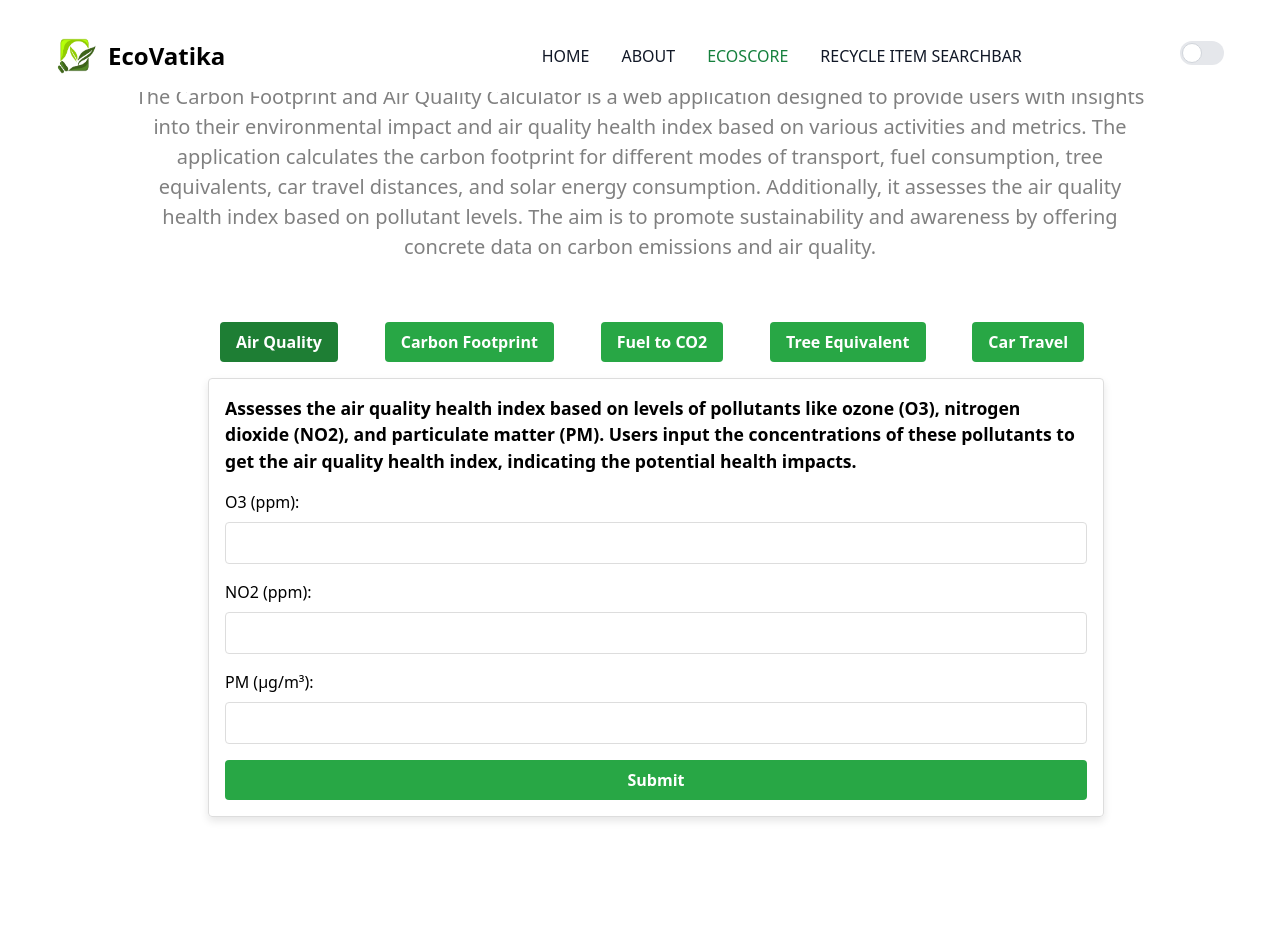
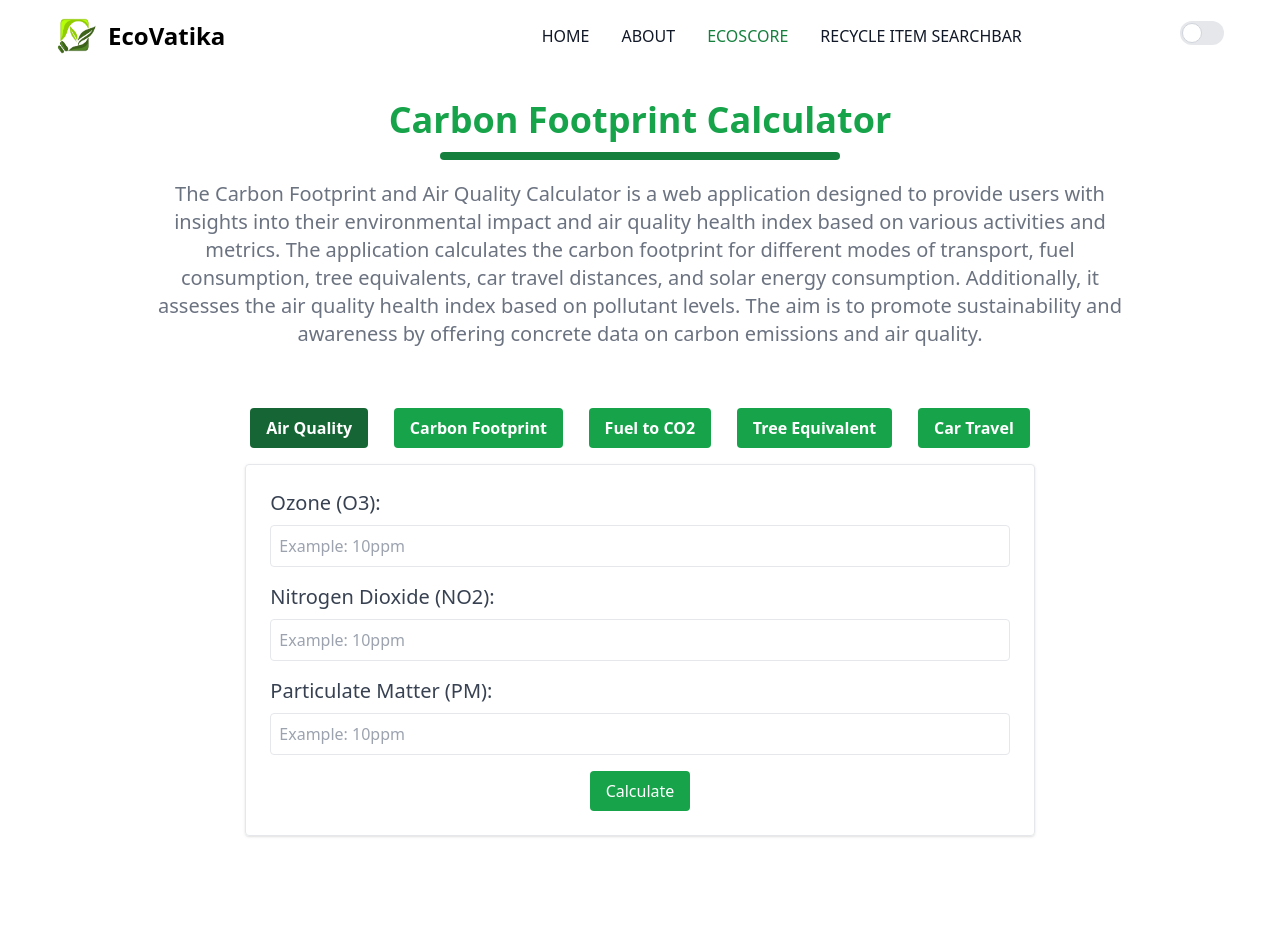
Before and after one commit to VrandaaGarg/EcoVatika, a React (Vite) app in the folder client/: page /EcoScore in a window 1280 px wide. Shown: the top 945 px of the page. Built offline with nearby package versions, Linux system fonts and the light colour scheme.

Commit message:
EcoScore+Footer done with dark theme+responsive

```diff
--- a/client/src/components/EcoScore/EcoScore.jsx
+++ b/client/src/components/EcoScore/EcoScore.jsx
@@ -1,7 +1,5 @@
-/* eslint-disable no-unused-vars */
 import React, { useState } from "react";
 import axios from "axios";
-import styles from "./tab.module.css";
 
 const EcoScore = () => {
   const [activeTab, setActiveTab] = useState("AirQuality");
@@ -204,9 +202,16 @@ const EcoScore = () => {
   };
 
   return (
-    <div className="mb-24">
-      <h1 className={styles.tabsMainHeading}>Carbon Footprint Calculator</h1>
-      <h3 className={styles.tabsMainDescription}>
+    <div className="pt-20 pb-24 dark:bg-black">
+      <div className="grid place-content-center gap-3">
+        <h1 className="text-green-600 text-center font-bold text-xl md:text-4xl mt-5 dark:text-[#7cd136]">
+          Carbon Footprint Calculator
+        </h1>
+        <div className="flex justify-center">
+          <div className="h-2 w-[20vw] md:w-[50vh] bg-green-700 rounded-xl"></div>
+        </div>
+      </div>
+      <h3 className="text-center font-medium text-gray-500  px-5 text-sm md:text-xl mt-5 mb-9 dark:mb-16 max-w-5xl mx-auto dark:text-gray-300">
         The Carbon Footprint and Air Quality Calculator is a web application
         designed to provide users with insights into their environmental impact
         and air quality health index based on various activities and metrics.
@@ -217,123 +222,144 @@ const EcoScore = () => {
         sustainability and awareness by offering concrete data on carbon
         emissions and air quality.
       </h3>
-      <div className={styles.tabsContainer}>
-        <div className={styles.buttonGroup}>
+      <div className="flex justify-center ">
+        <div className="mx-4 md:w-2/3 p-6 px-4 md:px-8 dark:bg-gray-800 rounded-2xl">
+          <div className="flex flex-wrap justify-around mb-4 gap-4">
             <button
-            className={`${styles.tabButton} ${
-              activeTab === "AirQuality" ? styles.active : ""
+              className={`bg-green-600 font-bold text-sm md:text-base py-1 md:py-2 px-2 md:px-4 rounded ${
+                activeTab === "AirQuality"
+                  ? "bg-green-800 dark:bg-[#7cd136] text-white dark:text-black"
+                  : "text-white"
               }`}
               onClick={() => setActiveTab("AirQuality")}
             >
               Air Quality
             </button>
             <button
-            className={`${styles.tabButton} ${
-              activeTab === "CarbonFootprint" ? styles.active : ""
+              className={`bg-green-600 font-bold text-sm md:text-base py-1 md:py-2 px-2 md:px-4 rounded ${
+                activeTab === "CarbonFootprint"
+                  ? "bg-green-800 dark:bg-[#7cd136] text-white dark:text-black"
+                  : "text-white"
               }`}
               onClick={() => setActiveTab("CarbonFootprint")}
             >
               Carbon Footprint
             </button>
             <button
-            className={`${styles.tabButton} ${
-              activeTab === "FuelToCO2" ? styles.active : ""
+              className={`bg-green-600 font-bold text-sm md:text-base py-1 md:py-2 px-2 md:px-4 rounded ${
+                activeTab === "FuelToCO2"
+                  ? "bg-green-800 dark:bg-[#7cd136] text-white dark:text-black"
+                  : "text-white"
               }`}
               onClick={() => setActiveTab("FuelToCO2")}
             >
               Fuel to CO2
             </button>
-
             <button
-            className={`${styles.tabButton} ${
-              activeTab === "TreeEquivalent" ? styles.active : ""
+              className={`bg-green-600 font-bold text-sm md:text-base py-1 md:py-2 px-2 md:px-4 rounded ${
+                activeTab === "TreeEquivalent"
+                  ? "bg-green-800 dark:bg-[#7cd136] text-white dark:text-black"
+                  : "text-white"
               }`}
               onClick={() => setActiveTab("TreeEquivalent")}
             >
               Tree Equivalent
             </button>
             <button
-            className={`${styles.tabButton} ${
-              activeTab === "CarTravel" ? styles.active : ""
+              className={`bg-green-600 font-bold text-sm md:text-base py-1 md:py-2 px-2 md:px-4 rounded ${
+                activeTab === "CarTravel"
+                  ? "bg-green-800 dark:bg-[#7cd136] text-white dark:text-black"
+                  : "text-white"
               }`}
               onClick={() => setActiveTab("CarTravel")}
             >
               Car Travel
             </button>
           </div>
-
           {activeTab === "AirQuality" && (
-          <div className={styles.tabContent}>
-            <h4 className={styles.tabHeading}>
-              Assesses the air quality health index based on levels of
-              pollutants like ozone (O3), nitrogen dioxide (NO2), and
-              particulate matter (PM). Users input the concentrations of these
-              pollutants to get the air quality health index, indicating the
-              potential health impacts.
-            </h4>
-            <form onSubmit={handleAirQualitySubmit} className={styles.tabForm}>
-              <label className={styles.tabLabel}>O3 (ppm):</label>
+            <div className="mt-4 p-6 border rounded shadow">
+              <form onSubmit={handleAirQualitySubmit}>
+                <div className="mb-4">
+                  <label className="block text-gray-700 dark:text-white text-base md:text-xl mb-2">
+                    Ozone (O3):
+                  </label>
                   <input
-                type="number"
-                step="0.01"
+                    type="text"
+                    placeholder="Example: 10ppm"
+                    className="border rounded p-1 md:p-2 w-full"
                     value={airQualityData.o3}
                     onChange={(e) =>
-                  setAirQualityData({ ...airQualityData, o3: e.target.value })
+                      setAirQualityData({
+                        ...airQualityData,
+                        o3: e.target.value,
+                      })
                     }
-                className={styles.tabInput}
                   />
-              <label className={styles.tabLabel}>NO2 (ppm):</label>
+                </div>
+                <div className="mb-4">
+                  <label className="block text-gray-700 dark:text-white text-base md:text-xl mb-2">
+                    Nitrogen Dioxide (NO2):
+                  </label>
                   <input
-                type="number"
-                step="0.01"
+                    type="text"
+                    placeholder="Example: 10ppm"
+                    className="border rounded p-1 md:p-2 w-full"
                     value={airQualityData.no2}
                     onChange={(e) =>
-                  setAirQualityData({ ...airQualityData, no2: e.target.value })
+                      setAirQualityData({
+                        ...airQualityData,
+                        no2: e.target.value,
+                      })
                     }
-                className={styles.tabInput}
                   />
-              <label className={styles.tabLabel}>PM (µg/m³):</label>
+                </div>
+                <div className="mb-4">
+                  <label className="block text-gray-700 dark:text-white text-base md:text-xl mb-2">
+                    Particulate Matter (PM):
+                  </label>
                   <input
-                type="number"
-                step="0.01"
+                    type="text"
+                    placeholder="Example: 10ppm"
+                    className="border rounded p-1 md:p-2 w-full"
                     value={airQualityData.pm}
                     onChange={(e) =>
-                  setAirQualityData({ ...airQualityData, pm: e.target.value })
+                      setAirQualityData({
+                        ...airQualityData,
+                        pm: e.target.value,
+                      })
                     }
-                className={styles.tabInput}
                   />
-              <button type="submit" className={styles.tabButtonSubmit}>
-                Submit
+                </div>
+                <div className="flex justify-center">
+                  <button
+                    type="submit"
+                    className="bg-green-600 text-white py-2 px-4 rounded dark:bg-[#7cd136] dark:text-black"
+                  >
+                    Calculate
                   </button>
+                </div>
                 {airQualityData.result && (
-                <div className={styles.tabResult}>
-                  Health Index: {airQualityData.result}
-                </div>
+                  <p className="mt-4 text-green-600 font-bold">
+                    Air Quality Health Index: {airQualityData.result}
+                  </p>
                 )}
                 {airQualityData.error && (
-                <div className={styles.tabError}>{airQualityData.error}</div>
+                  <p className="mt-4 text-red-600">{airQualityData.error}</p>
                 )}
               </form>
             </div>
           )}
-
           {activeTab === "CarbonFootprint" && (
-          <div className={styles.tabContent}>
-            <h4 className={styles.tabHeading}>
-              Calculates the carbon footprint from the consumption of solar
-              energy. Users input the amount of energy consumed to receive the
-              carbon equivalent emissions.
-            </h4>
-            <form
-              onSubmit={handleCarbonFootprintSubmit}
-              className={styles.tabForm}
-            >
-              <label className={styles.tabLabel}>
-                Energy Consumption (kWh):
+            <div className="mt-4 p-6 border rounded shadow">
+              <form onSubmit={handleCarbonFootprintSubmit}>
+                <div className="mb-4">
+                  <label className="block text-gray-700 dark:text-white text-base md:text-xl mb-2">
+                    Solar Energy Consumption (kWh):
                   </label>
                   <input
-                type="number"
-                step="0.01"
+                    type="text"
+                    placeholder="Example: 500kWh"
+                    className="border rounded p-1 md:p-2 w-full"
                     value={carbonFootprintData.consumption}
                     onChange={(e) =>
                       setCarbonFootprintData({
@@ -341,119 +367,112 @@ const EcoScore = () => {
                         consumption: e.target.value,
                       })
                     }
-                className={styles.tabInput}
                   />
-              <button type="submit" className={styles.tabButtonSubmit}>
-                Submit
+                </div>
+                <div className="flex justify-center">
+                  <button
+                    type="submit"
+                    className="bg-green-600 text-white py-2 px-4 rounded dark:bg-[#7cd136] dark:text-black"
+                  >
+                    Calculate
                   </button>
+                </div>
                 {carbonFootprintData.result && (
-                <div className={styles.tabResult}>
-                  Carbon Equivalent: {carbonFootprintData.result} kg CO2e
-                </div>
+                  <p className="mt-4 text-green-600 font-bold">
+                    Carbon Equivalent: {carbonFootprintData.result}
+                  </p>
                 )}
                 {carbonFootprintData.error && (
-                <div className={styles.tabError}>
+                  <p className="mt-4 text-red-600">
                     {carbonFootprintData.error}
-                </div>
+                  </p>
                 )}
               </form>
             </div>
           )}
-
           {activeTab === "FuelToCO2" && (
-          <div className={styles.tabContent}>
-            <h4 className={styles.tabHeading}>
-              Estimates the carbon dioxide equivalent emissions produced from
-              burning a specified amount of fuel (in litres). Users input the
-              type of fuel and the amount consumed to get the carbon equivalent.
-            </h4>
-            <form onSubmit={handleFuelToCO2Submit} className={styles.tabForm}>
-              <label className={styles.tabLabel}>Fuel Type:</label>
-              <select
-                value="Petrol"
-                onChange={(e) =>
-                  setFuelData({ ...fuelData, type: e.target.value })
-                }
-                className={styles.tabInput}
-              >
-                <option value="Petrol">Petrol</option>
-                <option value="Diesel">Diesel</option>
-                <option value="NaturalGas">Natural Gas</option>
-              </select>
-              <label className={styles.tabLabel}>Litres:</label>
+            <div className="mt-4 p-6 border rounded shadow">
+              <form onSubmit={handleFuelToCO2Submit}>
+                <div className="mb-4">
+                  <label className="block text-gray-700 dark:text-white text-base md:text-xl mb-2">
+                    Fuel Consumption (litres):
+                  </label>
                   <input
-                type="number"
-                step="0.01"
+                    type="text"
+                    placeholder="Example: Diesel 10L"
+                    className="border rounded p-1 md:p-2 w-full"
                     value={fuelData.litres}
                     onChange={(e) =>
                       setFuelData({ ...fuelData, litres: e.target.value })
                     }
-                className={styles.tabInput}
                   />
-              <button type="submit" className={styles.tabButtonSubmit}>
-                Submit
+                </div>
+                <div className="flex justify-center">
+                  <button
+                    type="submit"
+                    className="bg-green-600 text-white py-2 px-4 rounded dark:bg-[#7cd136] dark:text-black"
+                  >
+                    Calculate
                   </button>
+                </div>
                 {fuelData.result && (
-                <div className={styles.tabResult}>
-                  Carbon Equivalent: {fuelData.result} kg CO2e
-                </div>
+                  <p className="mt-4 text-green-600 font-bold">
+                    Carbon Equivalent: {fuelData.result}
+                  </p>
                 )}
                 {fuelData.error && (
-                <div className={styles.tabError}>{fuelData.error}</div>
+                  <p className="mt-4 text-red-600">{fuelData.error}</p>
                 )}
               </form>
             </div>
           )}
-
           {activeTab === "TreeEquivalent" && (
-          <div className={styles.tabContent}>
-            <h4 className={styles.tabHeading}>
-              Converts a given weight (in kg) of carbon emissions into the
-              equivalent number of trees needed to offset those emissions. Users
-              input the weight of emissions to see how many trees are required
-              to absorb that amount of CO2.
-            </h4>
-            <form
-              onSubmit={handleTreeEquivalentSubmit}
-              className={styles.tabForm}
-            >
-              <label className={styles.tabLabel}>Weight (kg):</label>
+            <div className="mt-4 p-6 border rounded shadow">
+              <form onSubmit={handleTreeEquivalentSubmit}>
+                <div className="mb-4">
+                  <label className="block text-gray-700 dark:text-white text-base md:text-xl mb-2">
+                    Weight (kg):
+                  </label>
                   <input
-                type="number"
-                step="0.01"
+                    type="text"
+                    placeholder="Example: 200kg"
+                    className="border rounded p-1 md:p-2 w-full"
                     value={treeData.weight}
                     onChange={(e) =>
                       setTreeData({ ...treeData, weight: e.target.value })
                     }
-                className={styles.tabInput}
                   />
-              <button type="submit" className={styles.tabButtonSubmit}>
-                Submit
+                </div>
+                <div className="flex justify-center">
+                  <button
+                    type="submit"
+                    className="bg-green-600 text-white py-2 px-4 rounded dark:bg-[#7cd136] dark:text-black"
+                  >
+                    Calculate
                   </button>
+                </div>
                 {treeData.result && (
-                <div className={styles.tabResult}>
+                  <p className="mt-4 text-green-600 font-bold">
                     Number of Trees: {treeData.result}
-                </div>
+                  </p>
                 )}
                 {treeData.error && (
-                <div className={styles.tabError}>{treeData.error}</div>
+                  <p className="mt-4 text-red-600">{treeData.error}</p>
                 )}
               </form>
             </div>
           )}
-
           {activeTab === "CarTravel" && (
-          <div className={styles.tabContent}>
-            <h4 className={styles.tabHeading}>
-              Calculates the carbon footprint for a given distance traveled by
-              car. Users input the distance traveled in kilometers to receive
-              the carbon equivalent emissions for that journey.
-            </h4>
-            <form onSubmit={handleCarTravelSubmit} className={styles.tabForm}>
-              <label className={styles.tabLabel}>Distance (km):</label>
+            <div className="mt-4 p-6 border rounded shadow">
+              <form onSubmit={handleCarTravelSubmit}>
+                <div className="mb-4">
+                  <label className="block text-gray-700 dark:text-white text-base md:text-xl mb-2">
+                    Distance (km):
+                  </label>
                   <input
-                type="number"
-                step="0.01"
+                    type="text"
+                    placeholder="Example: 85km"
+                    className="border rounded p-1 md:p-2 w-full"
                     value={carTravelData.distance}
                     onChange={(e) =>
                       setCarTravelData({
@@ -461,24 +480,30 @@ const EcoScore = () => {
                         distance: e.target.value,
                       })
                     }
-                className={styles.tabInput}
                   />
-              <button type="submit" className={styles.tabButtonSubmit}>
-                Submit
+                </div>
+                <div className="flex justify-center">
+                  <button
+                    type="submit"
+                    className="bg-green-600 dark:bg-[#7cd136] dark:text-black text-white py-2 px-4 rounded"
+                  >
+                    Calculate
                   </button>
+                </div>
                 {carTravelData.result && (
-                <div className={styles.tabResult}>
-                  Carbon Equivalent: {carTravelData.result} kg CO2e
-                </div>
+                  <p className="mt-4 text-green-600 font-bold">
+                    Carbon Equivalent: {carTravelData.result}
+                  </p>
                 )}
                 {carTravelData.error && (
-                <div className={styles.tabError}>{carTravelData.error}</div>
+                  <p className="mt-4 text-red-600">{carTravelData.error}</p>
                 )}
               </form>
             </div>
           )}
         </div>
       </div>
+    </div>
   );
 };
 
--- a/client/src/components/EcoScore/tab.module.css
+++ /dev/null
@@ -1,162 +0,0 @@
-/* tab.module.css */
-
-.tabsMainHeading {
-  color: #1e7e34;
-  text-align: center;
-  font-weight: bold;
-  font-size: 28px;
-  margin-top: 20px;
-}
-
-.tabsMainDescription {
-  text-align: center;
-  font-weight: 500;
-  color: gray;
-  font-size: 20px;
-  margin-top: 20px;
-  margin-bottom: 60px;
-}
-
-.tabsContainer {
-  margin: 1rem;
-}
-
-.buttonGroup {
-  display: flex;
-  flex-wrap: wrap;
-  justify-content: space-around;
-  margin-bottom: 1rem;
-  gap: 15px;
-}
-
-.tabButton {
-  background-color: #28a745;
-  color: white;
-  font-weight: bold;
-  border: none;
-  padding: 0.5rem 1rem;
-  margin-right: 0.5rem;
-  cursor: pointer;
-  border-radius: 0.25rem;
-  transition: background-color 0.3s ease;
-}
-
-.tabHeading {
-  font-weight: bold;
-  font-size: 1.1rem;
-  margin-bottom: 1rem;
-}
-
-.tabButton:hover {
-  background-color: #218838;
-}
-
-.tabButton.active {
-  background-color: #1e7e34;
-}
-
-.tabContent {
-  padding: 1rem;
-  border: 1px solid #ddd;
-  border-radius: 0.25rem;
-  box-shadow: 0 4px 8px rgba(0, 0, 0, 0.1);
-}
-
-.tabForm {
-  display: flex;
-  flex-direction: column;
-}
-
-.tabLabel {
-  margin-bottom: 0.5rem;
-}
-
-.tabInput {
-  margin-bottom: 1rem;
-  padding: 0.5rem;
-  border: 1px solid #ddd;
-  border-radius: 0.25rem;
-}
-
-.tabButtonSubmit {
-  background-color: #28a745;
-  font-weight: bold;
-  color: white;
-  border: none;
-  padding: 0.5rem 1rem;
-  cursor: pointer;
-  border-radius: 0.25rem;
-  transition: background-color 0.3s ease;
-}
-
-.tabButtonSubmit:hover {
-  background-color: #218838;
-}
-
-.tabResult {
-  margin-top: 1rem;
-  padding: 1rem;
-  border: 1px solid #ddd;
-  border-radius: 0.25rem;
-  background-color: #f9f9f9;
-}
-
-.tabError {
-  margin-top: 1rem;
-  color: red;
-}
-
-@media (min-width: 768px) {
-  .tabsContainer {
-    max-width: 80%;
-    position: relative;
-    left: 10%;
-  }
-  .tabsMainDescription {
-    max-width: 90%;
-    position: relative;
-    left: 5%;
-  }
-}
-
-@media (min-width: 1024px) {
-  .tabsContainer {
-    max-width: 70%;
-    position: relative;
-    left: 15%;
-  }
-  .tabsMainDescription {
-    max-width: 80%;
-    position: relative;
-    left: 10%;
-  }
-}
-
-@media (max-width: 768px) {
-  .tabsContainer {
-    max-width: 90%;
-    position: relative;
-    left: 5%;
-  }
-  .tabsMainDescription {
-    max-width: 95%;
-    position: relative;
-    left: 2.5%;
-  }
-}
-
-@media (max-width: 600px) {
-  .tabsContainer {
-    max-width: 90%;
-    position: relative;
-    left: 2%;
-  }
-}
-
-@media (max-width: 400px) {
-  .tabsContainer {
-    max-width: 90%;
-    position: relative;
-    left: 0%;
-  }
-}
--- a/client/src/main.jsx
+++ b/client/src/main.jsx
@@ -12,6 +12,7 @@ import Home from "./components/Home/Home.jsx";
 import About from "./components/About/About.jsx";
 import EcoScore from "./components/EcoScore/EcoScore.jsx";
 import RecycleItemFinder from "./components/RecycleItemFinder/RecycleItemFinder.jsx";
+import Team from "./Pages/Team.jsx";
 
 const router = createBrowserRouter(
   createRoutesFromElements(
@@ -20,6 +21,7 @@ const router = createBrowserRouter(
       <Route path="about" element={<About />} />
       <Route path="EcoScore" element={<EcoScore />} />
       <Route path="ItemFinder" element={<RecycleItemFinder />} />
+      <Route path="team" element={<Team />} />
     </Route>
   )
 );
```
Also changed, not shown: client/src/Pages/Team.jsx (added, +7 -0 lines), client/src/components/Footer/Footer.jsx (+53 -40 lines), client/src/components/Home/Home.jsx (+11 -4 lines). Lines whose indentation alone changed are shown as unchanged.
